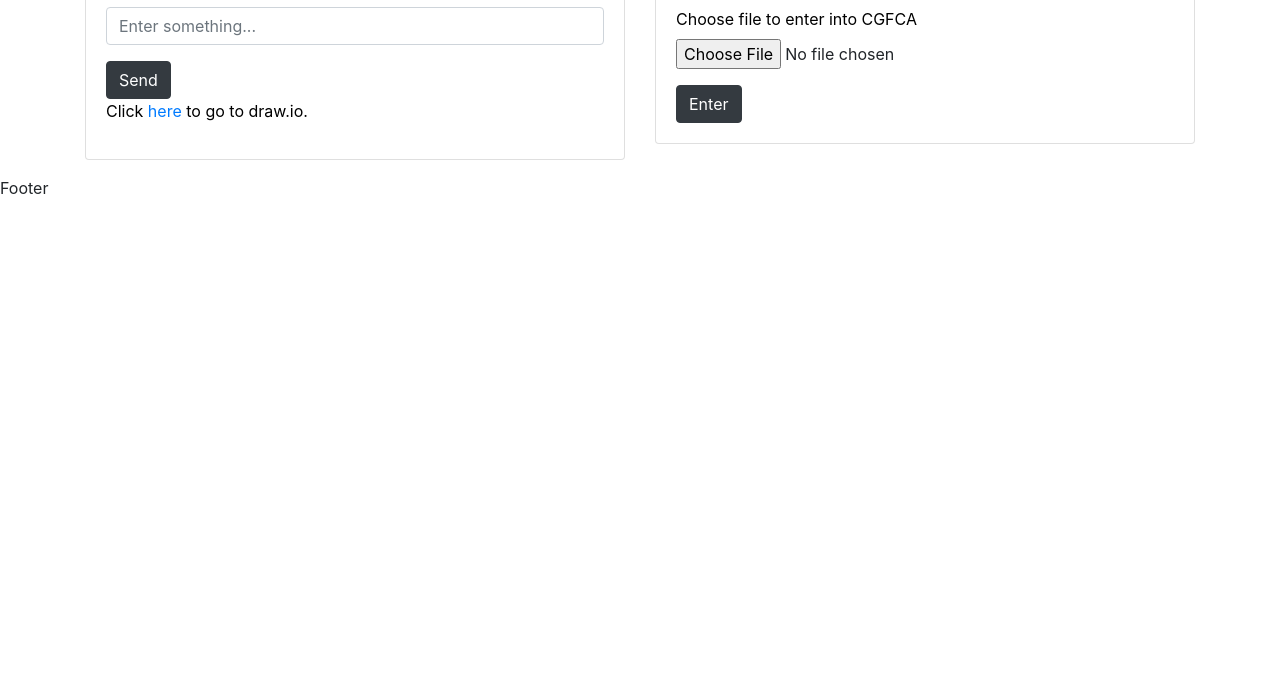
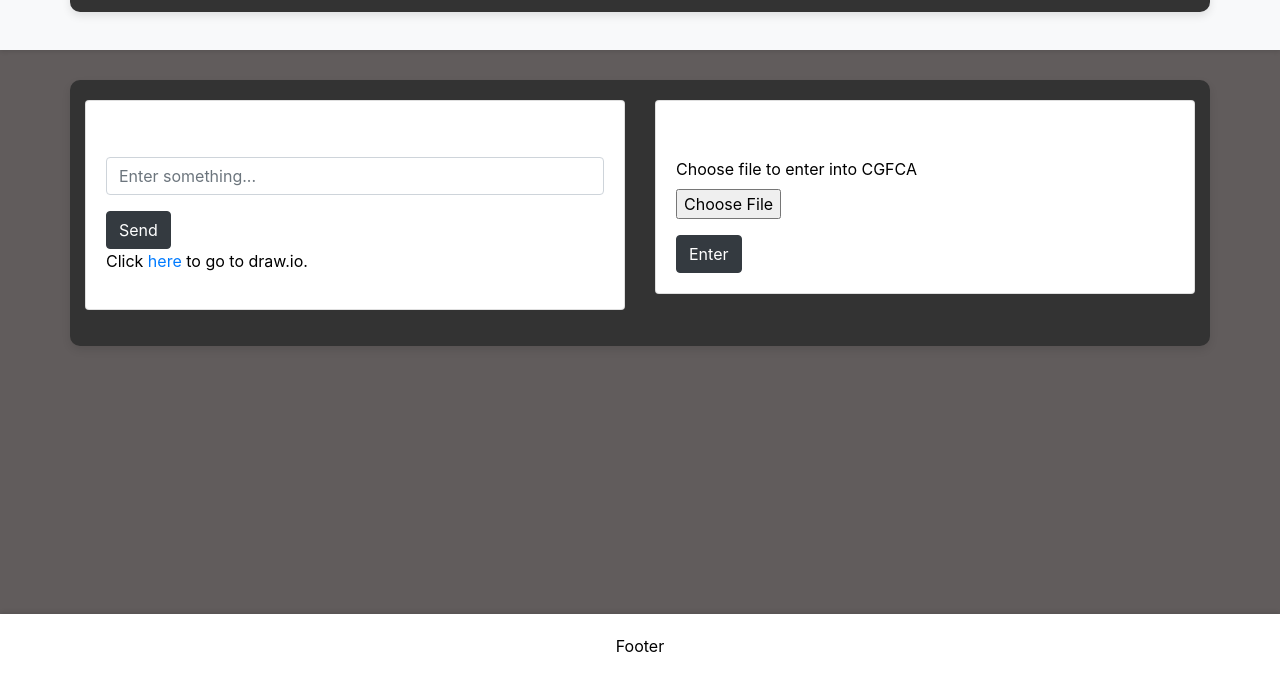
Before and after one commit to willkn/Simile, a website: page public/index.html in a window 1280 px wide. Shown: the part 106-800 px from the top of the page. Drawn offline with nearby package versions, Linux system fonts and the light colour scheme.

Commit message:
site.css

```diff
--- a/public/index.html
+++ b/public/index.html
@@ -5,7 +5,7 @@
     <meta charset="UTF-8">
     <meta name="viewport" content="width=device-width, initial-scale=1.0">
     <title>SIMILIE LOGICS LIMITED</title>
-    <link rel="stylesheet" href="styles.css">
+    <link rel="stylesheet" href="site.css">
     <link rel="stylesheet" href="https://stackpath.bootstrapcdn.com/bootstrap/4.3.1/css/bootstrap.min.css">
 
 </head>
```
